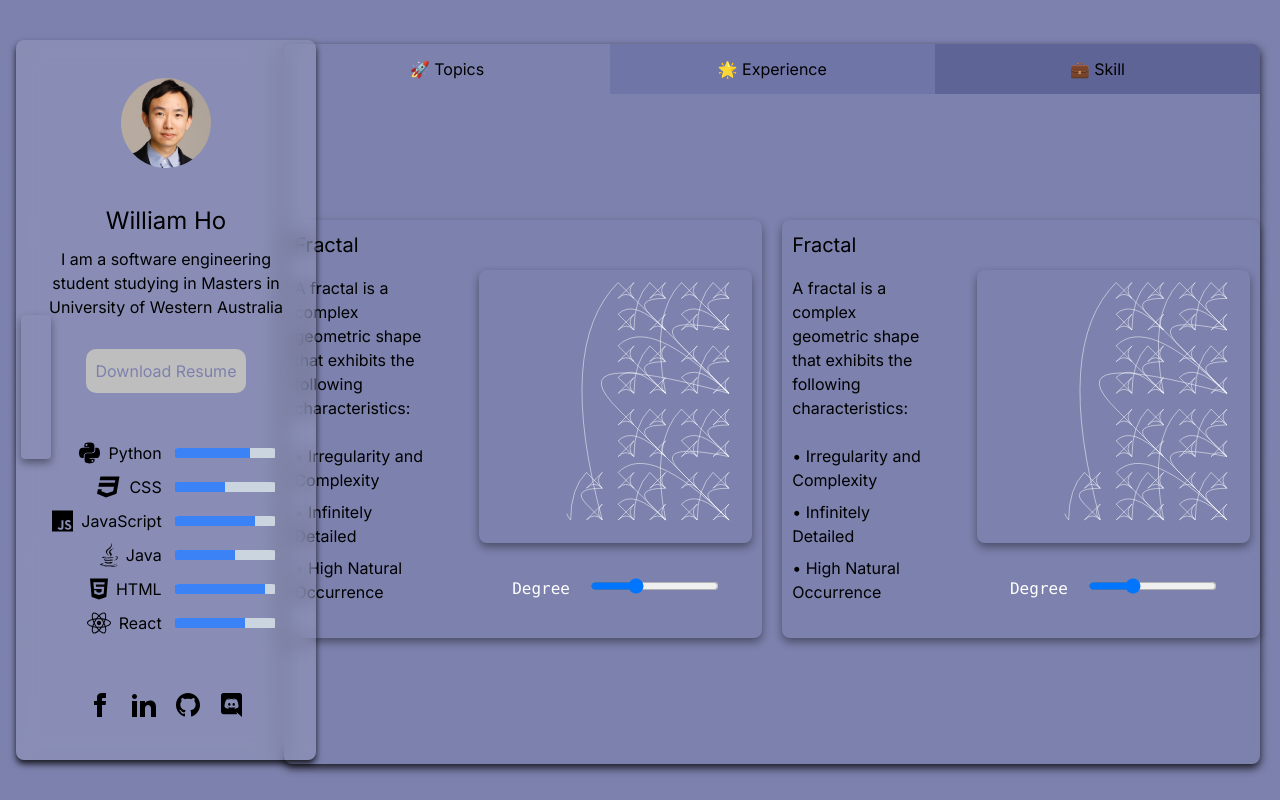
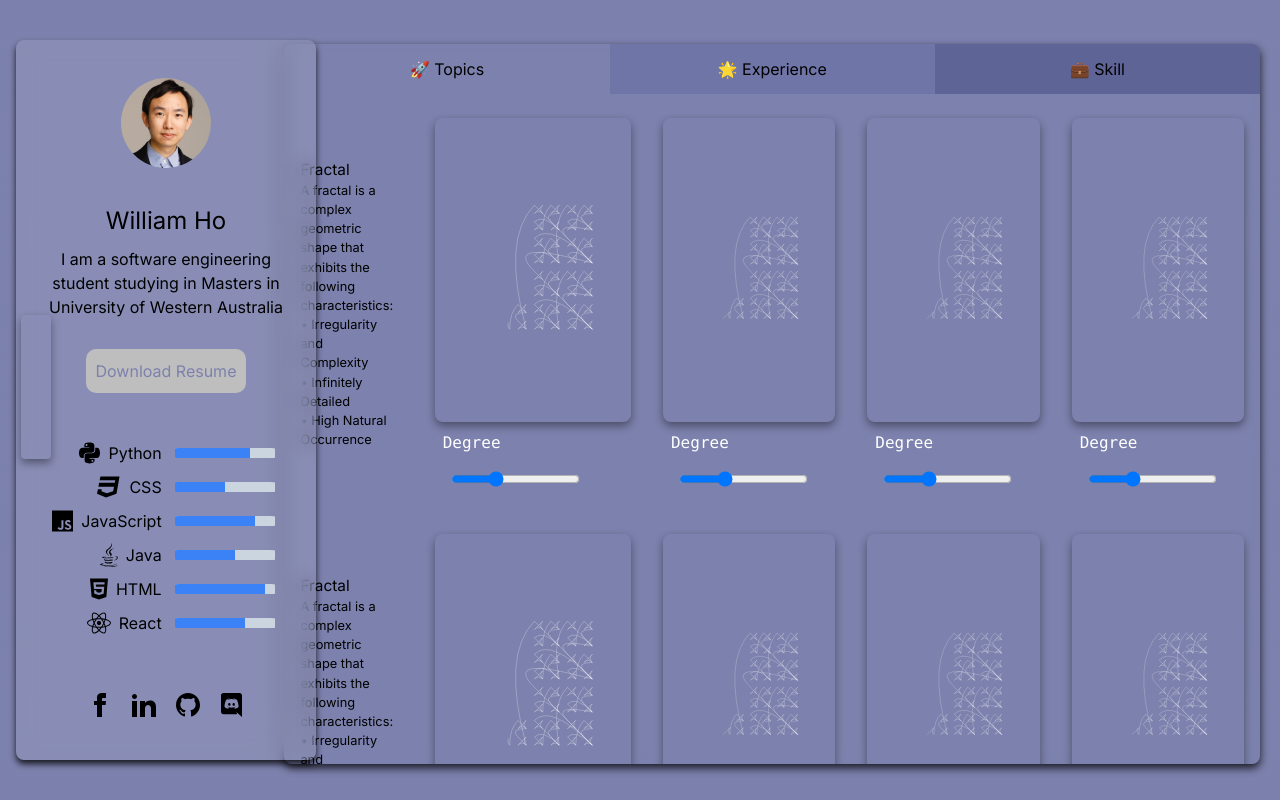
Before and after one commit to Will-H007/Fish-Pond, a Next.js app in the folder portfolio/: page /information in a window 1280 px wide. Built offline with nearby package versions, Linux system fonts and the light colour scheme.

Commit message:
Fractal gallary

```diff
--- a/portfolio/component/tabs/projects/controls.tsx
+++ b/portfolio/component/tabs/projects/controls.tsx
@@ -11,14 +11,14 @@ interface InputProps {
 const Input: React.FC<InputProps> = ({ value, children, set, min = 2, max = 8 }) => {
   return (
     <label>
-      <code style={{margin:"10px"}}>{children}</code>
+      <code style={{margin:"0.5em", fontSize:"1em"}}>{children}</code>
       <input
         value={value}
         type="range"
         min={min}
         max={max}
         onChange={(e) => set(parseFloat(e.target.value))}
-        style={{margin:"10px"}}
+        style={{margin:"1em"}}
       />
     </label>
   );
--- a/portfolio/component/tabs/projects/customization.tsx
+++ b/portfolio/component/tabs/projects/customization.tsx
@@ -10,9 +10,9 @@ interface CustomizationProps {
 const Customization: React.FC<CustomizationProps> = ({ degree, setDegree }) => {
 
   return (
-    <div style={{ display: "flex", flexDirection: "column", justifyContent: "center", color: "white", alignItems: "center", height: "100%",width:"100%",gap: "25px" }}>
-      <div style={{ position: "relative", padding: "10px", borderRadius: '8px', boxShadow: '0 4px 8px rgba(0, 0, 0, 0.4)'}}>
-        <div style={{ height: `100%`, width: `100%`, overflow: 'hidden', borderRadius: '8px' }}>
+    <div style={{ display: "flex", flexDirection: "column", justifyContent: "center", color: "white", alignItems: "center", height: "100%",width:"100%",gap: "0.5em" }}>
+      <div style={{ position: "relative", padding: "2em", borderRadius: '8px', boxShadow: '0 4px 8px rgba(0, 0, 0, 0.4)'}}>
+        <div style={{ height: `15em`, width: `100%`, overflow: 'hidden', borderRadius: '8px' }}>
         <ArrowFractal level={degree} x={5} y={5}  />
 
         </div>
--- a/portfolio/component/tabs/projects/projects.tsx
+++ b/portfolio/component/tabs/projects/projects.tsx
@@ -7,57 +7,137 @@ const Player: React.FC = () => {
   const [degree, setDegree] = useState(4);
 
   return (
-    <div style={{ display: "flex",flexDirection:"row",justifyContent: "center", alignItems: "center", height: "100%", width: "100%", gap: "20px" }}>
-      <div style={{ padding: "10px", width:"40em",borderRadius: '8px', boxShadow: '0 4px 8px rgba(0, 0, 0, 0.4)'}}>
-            <div style={{ display: "flex", justifyContent: "center",alignItems: "center",flexDirection: "row", height:"100%", gap: "3em" }}>
-                    <div style={{color:"black", display:'flex', flexWrap:"wrap",flexDirection:"row", width:"10em", height:"100%", marginBottom:"1.5em" }}>
-                      <p style={{fontSize:"20px"}}>Fractal</p>
-                    <p style={{marginTop:"1em"}}>
+
+
+      <div style={{ display:"flex",flexDirection:"column",alignItems: "center",paddingRight: "1em",paddingLeft: "1em", width:"100%",height:"100%",borderRadius: '8px', gap:"1em",overflowY:"auto"}}>
+
+
+
+
+
+<div style={{display:"flex",flexDirection:"row",width:"100%", justifyContent:"center" ,gap: "2em"}}>
+            <div style={{ display: "flex", justifyContent: "center",alignItems: "center",flexDirection: "row", height:"25em", gap: "1em", paddingTop:"1em" }}>
+                    <div style={{color:"black", display:'flex', flexWrap:"wrap",flexDirection:"row", width:"10em", height:"25em", paddingBottom:"1.5em",fontSize:"0.8em", marginRight:"2em" }}>
+                      <p style={{fontSize:"1.2em", marginTop:"1em"}}>Fractal</p>
+                    <p>
                       A fractal is a complex geometric shape that exhibits the following characteristics:
                     </p>
-                    <ul style={{marginTop:"1em"}}>
-                      <li style={{marginTop:"0.5em"}}>
+                    <ul >
+                      <li >
                       &bull; Irregularity and Complexity
                       </li>
-                      <li style={{marginTop:"0.5em"}}>
+                      <li >
                       &bull; Infinitely Detailed
                       </li>
-                      <li style={{marginTop:"0.5em"}}>
+                      <li >
                       &bull; High Natural Occurrence
                       </li>
                     </ul>
                     </div>
-                <div style={{marginTop:"1em"}}>
+                <div style={{paddingTop:"1em"}}>
+
                   <Customization degree={degree} setDegree={setDegree} />
               </div>
             </div>
-      </div>
 
-      <div style={{ padding: "10px", width:"40em",borderRadius: '8px', boxShadow: '0 4px 8px rgba(0, 0, 0, 0.4)'}}>
-            <div style={{ display: "flex", justifyContent: "center",alignItems: "center",flexDirection: "row", height:"100%", gap: "3em" }}>
-                    <div style={{color:"black", display:'flex', flexWrap:"wrap",flexDirection:"row", width:"10em", height:"100%", marginBottom:"1.5em" }}>
-                      <p style={{fontSize:"20px"}}>Fractal</p>
-                    <p style={{marginTop:"1em"}}>
+
+            <div style={{ display: "flex", justifyContent: "center",alignItems: "center",flexDirection: "row", height:"25em", gap: "3em", paddingTop:"1em" }}>
+
+                <div style={{paddingTop:"1em"}}>
+
+                  <Customization degree={degree} setDegree={setDegree} />
+              </div>
+            </div>
+
+
+            <div style={{ display: "flex", justifyContent: "center",alignItems: "center",flexDirection: "row", height:"25em", gap: "3em", paddingTop:"1em" }}>
+
+                <div style={{paddingTop:"1em"}}>
+
+                  <Customization degree={degree} setDegree={setDegree} />
+              </div>
+            </div>
+
+            <div style={{ display: "flex", justifyContent: "center",alignItems: "center",flexDirection: "row", height:"25em", gap: "3em", paddingTop:"1em" }}>
+
+            <div style={{paddingTop:"1em"}}>
+
+              <Customization degree={degree} setDegree={setDegree} />
+          </div>
+        </div>
+
+            </div>
+
+
+
+
+
+
+
+
+      <div style={{display:"flex",flexDirection:"row",width:"100%", justifyContent:"center" ,gap: "2em"}}>
+            <div style={{ display: "flex", justifyContent: "center",alignItems: "center",flexDirection: "row", height:"25em", gap: "1em", paddingTop:"1em" }}>
+                    <div style={{color:"black", display:'flex', flexWrap:"wrap",flexDirection:"row", width:"10em", height:"25em", paddingBottom:"1.5em",fontSize:"0.8em", marginRight:"2em" }}>
+                      <p style={{fontSize:"1.2em", marginTop:"1em"}}>Fractal</p>
+                    <p>
                       A fractal is a complex geometric shape that exhibits the following characteristics:
                     </p>
-                    <ul style={{marginTop:"1em"}}>
-                      <li style={{marginTop:"0.5em"}}>
+                    <ul >
+                      <li >
                       &bull; Irregularity and Complexity
                       </li>
-                      <li style={{marginTop:"0.5em"}}>
+                      <li >
                       &bull; Infinitely Detailed
                       </li>
-                      <li style={{marginTop:"0.5em"}}>
+                      <li >
                       &bull; High Natural Occurrence
                       </li>
                     </ul>
                     </div>
-                <div style={{marginTop:"1em"}}>
+                <div style={{paddingTop:"1em"}}>
+
                   <Customization degree={degree} setDegree={setDegree} />
               </div>
             </div>
+
+
+            <div style={{ display: "flex", justifyContent: "center",alignItems: "center",flexDirection: "row", height:"25em", gap: "3em", paddingTop:"1em" }}>
+
+                <div style={{paddingTop:"1em"}}>
+
+                  <Customization degree={degree} setDegree={setDegree} />
+              </div>
+            </div>
+
+
+            <div style={{ display: "flex", justifyContent: "center",alignItems: "center",flexDirection: "row", height:"25em", gap: "3em", paddingTop:"1em" }}>
+
+                <div style={{paddingTop:"1em"}}>
+
+                  <Customization degree={degree} setDegree={setDegree} />
+              </div>
+            </div>
+
+            <div style={{ display: "flex", justifyContent: "center",alignItems: "center",flexDirection: "row", height:"25em", gap: "3em", paddingTop:"1em" }}>
+
+            <div style={{paddingTop:"1em"}}>
+
+              <Customization degree={degree} setDegree={setDegree} />
+          </div>
+        </div>
+
+            </div>
+
+
+
+
+
+
+
+
+
       </div>
-    </div>
+
   );
 };
 
```
